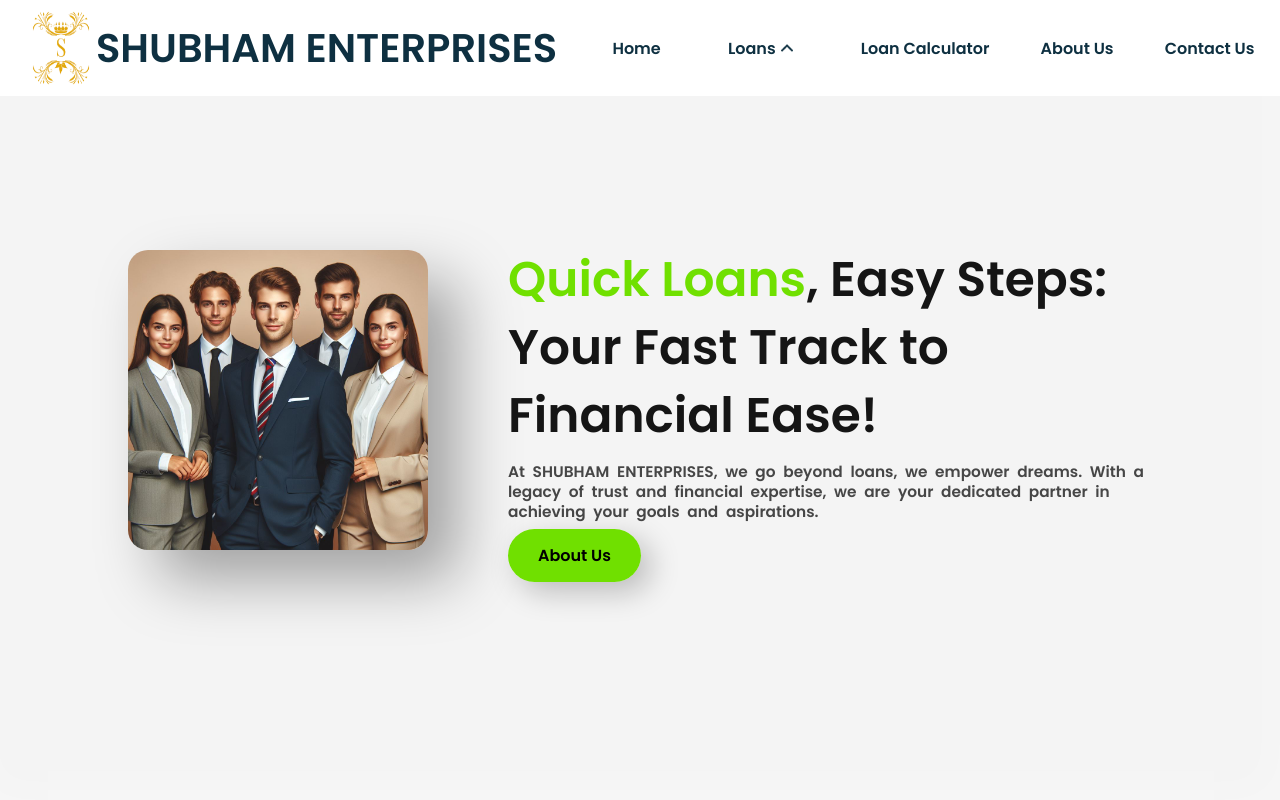
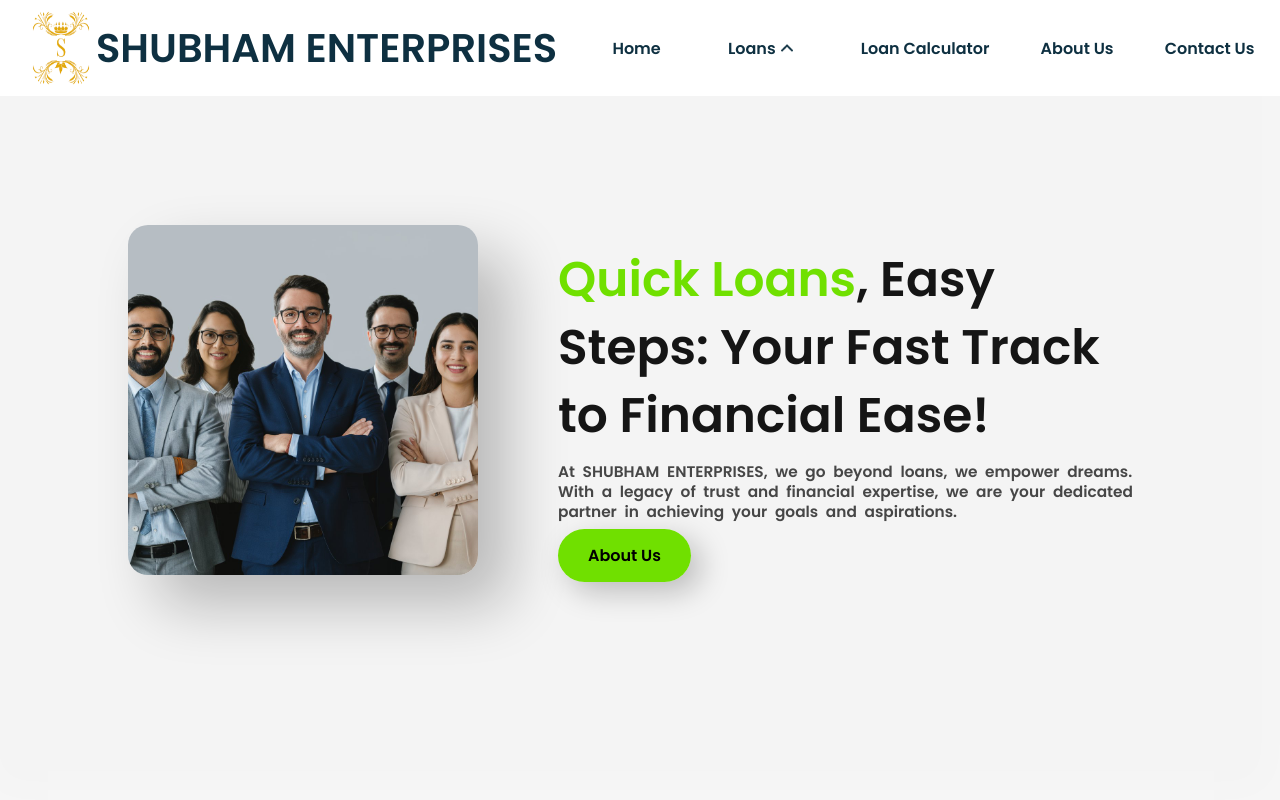
Before and after one commit to SheshNalwar/Shubham-Enterprises, a React (Vite) app: page / in a window 1280 px wide. Shown: the top 800 px of the page. Built offline with nearby package versions, Linux system fonts and the light colour scheme.

Commit message:
landing page image changed

```diff
--- a/src/css/homepage.css
+++ b/src/css/homepage.css
@@ -16,11 +16,11 @@
 
 .phuto {
   display: flex;
-  height: 300px;
-  width: 300px;
+  height: 350px;
+  width: 350px;
   margin: auto;
   border-radius: 20px;
-  box-shadow: 30px 30px 60px #00000056, inset -20px -20px 60px #ffffff70;
+  box-shadow: 30px 30px 60px #0000003f, inset -20px -20px 60px #ffffff33;
 }
 
 .phuto img {
@@ -85,6 +85,7 @@
 .finance {
   color: var(--accent);
 }
+
 .content .homeAboutUs:hover {
   background-color: transparent;
   box-shadow: inset 0 0 0 3px var(--accent);
--- a/src/pages/Homepage.jsx
+++ b/src/pages/Homepage.jsx
@@ -26,7 +26,7 @@
     <>
       <section id="landingPage">
         <div className="phuto">
-          <img src="/img3.jpeg" alt="" />
+          <img src="/group.jpeg" alt="" />
         </div>
         <div className="content">
           <p className="slogan1">
@@ -88,9 +88,8 @@
             {firstColumnFaqs.map((faq) => (
               <div key={faq.id}>
                 <div
-                  className={`question ${
-                    visibleAnswer === faq.id ? "rotate" : ""
-                  }`}
+                  className={`question ${visibleAnswer === faq.id ? "rotate" : ""
+                    }`}
                   onClick={() => toggleAnswer(faq.id)}
                 >
                   {faq.question}
@@ -107,9 +106,8 @@
             {secondColumnFaqs.map((faq) => (
               <div key={faq.id}>
                 <div
-                  className={`question ${
-                    visibleAnswer === faq.id ? "rotate" : ""
-                  }`}
+                  className={`question ${visibleAnswer === faq.id ? "rotate" : ""
+                    }`}
                   onClick={() => toggleAnswer(faq.id)}
                 >
                   {faq.question}
```
Also changed, not shown: public/group.jpeg (added), public/img3.jpeg (deleted).
